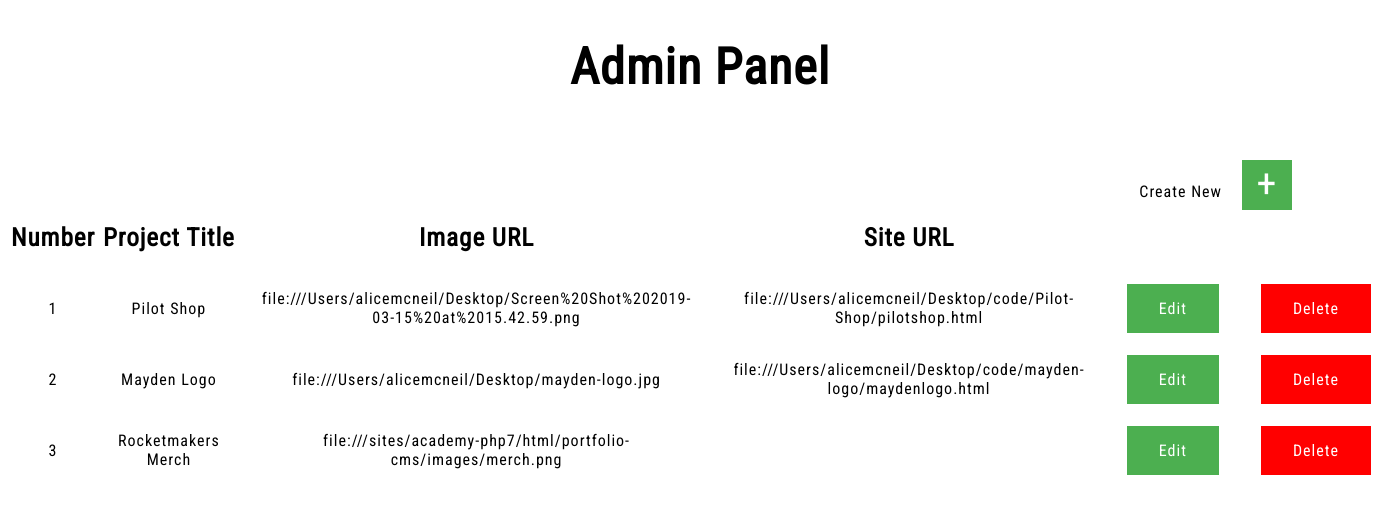
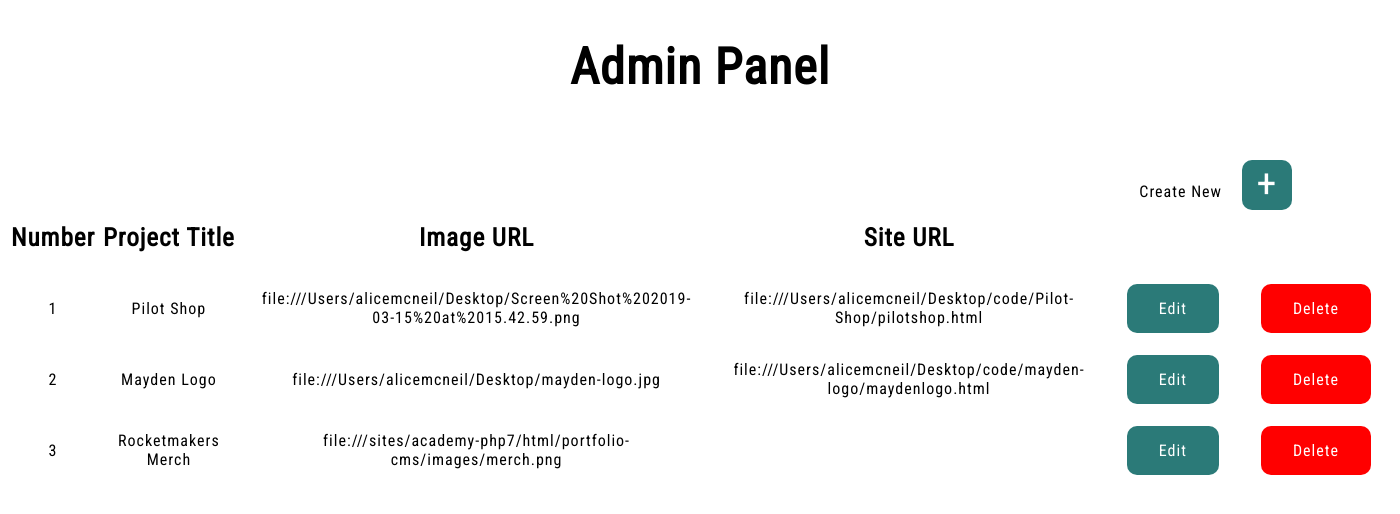
Before and after one commit to alicemcneil/portfolio-cms, a PHP site: page /admin_page/index.php in a window 1400 px wide. Shown: the top 514 px of the page. Run offline with PHP 8.4, Linux system fonts and the light colour scheme; data comes from the database, SQL or seed files in the repository.

Commit message:
admin panel page complete

```diff
--- a/admin_page/admin_page.css
+++ b/admin_page/admin_page.css
@@ -36,16 +36,18 @@ input[type=submit] {
 
 .delete {
     background-color: red; /* red */
+    border-radius: 10px;
 }
 
 .edit {
-    background-color: #4CAF50; /* Green */
+    background-color: #2b7a78; /* Green */
+    border-radius: 10px;
 }
 
 .add {
     text-decoration: none;
     font-size: 40px;
-    background-color:#4CAF50;
+    background-color:#2b7a78;
     color: white;
     display: inline-block;
     width: 50px;
@@ -53,6 +55,7 @@ input[type=submit] {
     text-align: center;
     margin-left: 20px;
     margin-right: 100px;
+    border-radius: 10px;
 }
 
 .create {
--- a/admin_page/index.php
+++ b/admin_page/index.php
@@ -28,6 +28,5 @@ foreach ($projects as $project) {
 <td><input type="submit" value="Delete" class="delete"></td>
 </tr>';
 };
-
 ?>
 </table>
--- a/css/portfolio.css
+++ b/css/portfolio.css
@@ -313,9 +313,6 @@ h3 + p {
         width: 170px;
         margin-left: -10px;
     }
-    /*.square {*/
-        /*display: none;*/
-    /*}*/
     .about-me p {
         width: 93%;
         font-size: 0.9rem;
@@ -425,7 +422,7 @@ h3 + p {
     .image-container {
         margin: auto;
     }
-    .image-primary, .image-secondary {
+    .image1, .image2 {
         float: none;
         width: auto;
         margin: 10px;
@@ -521,7 +518,6 @@ h3 + p {
 @media  only screen and (max-width: 515px){
     .bottom-triangle {
         top: 2728px;
-        width:
     }
 }
 
--- a/webpage/index.php
+++ b/webpage/index.php
@@ -68,12 +68,13 @@ $results = $query->fetchAll();
        <?php
         foreach ($results as $result) {
             if ($result['id'] == 1 ) {
-                echo '<img src="' . $result['img_url'] . '" alt="project image" class="image-primary">';
+                echo '<img src="' . $result['img_url'] . '" alt="project image" class="image1">';
             } else {
-                echo '<img src="' . $result['img_url'] . '" alt="project image" class="image-secondary">';
+                echo '<img src="' . $result['img_url'] . '" alt="project image" class="image2">';
             }
         }
       ?>
+
 
        </div>
 
```
